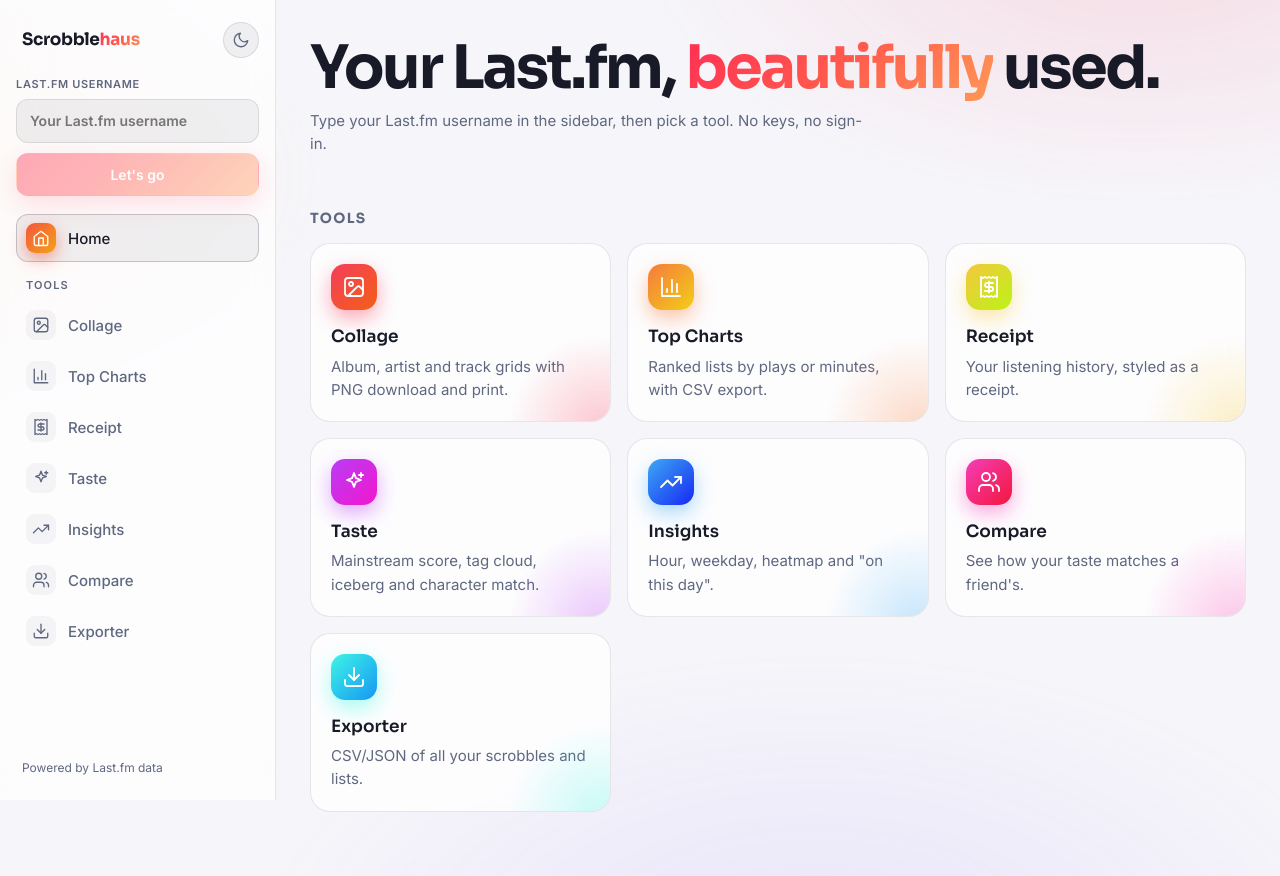
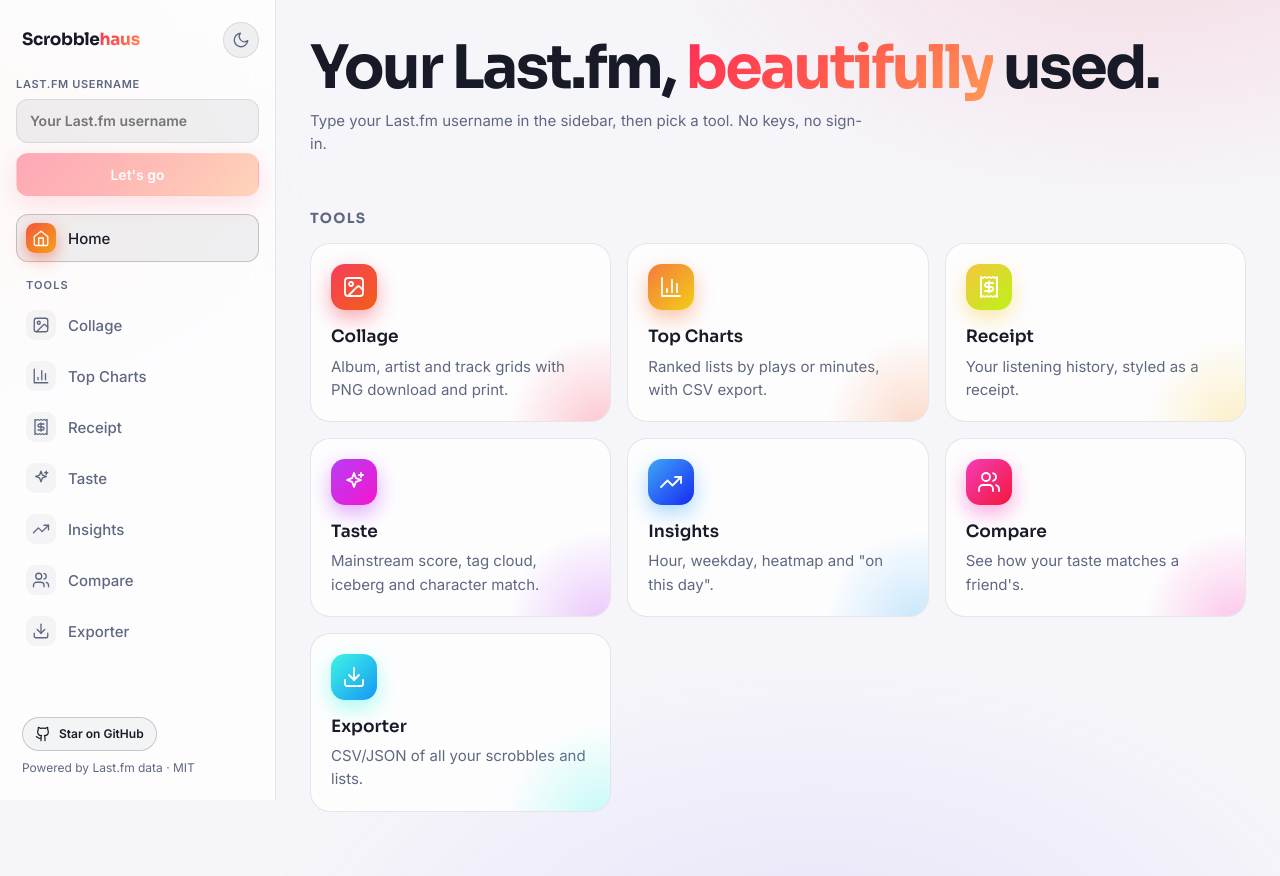
Before and after one commit to go-christianharrel/scrobblehaus, a SvelteKit app: page / in a window 1280 px wide. Built offline with nearby package versions, Linux system fonts and the light colour scheme.

Commit message:
feat: add GitHub links to sidebar and mobile header

```diff
--- a/src/lib/Icon.svelte
+++ b/src/lib/Icon.svelte
@@ -17,6 +17,8 @@
 			'<path d="M21 15v4a2 2 0 0 1-2 2H5a2 2 0 0 1-2-2v-4"/><polyline points="7 10 12 15 17 10"/><line x1="12" y1="15" x2="12" y2="3"/>',
 		compare:
 			'<path d="M16 21v-2a4 4 0 0 0-4-4H6a4 4 0 0 0-4 4v2"/><circle cx="9" cy="7" r="4"/><path d="M22 21v-2a4 4 0 0 0-3-3.87"/><path d="M16 3.13a4 4 0 0 1 0 7.75"/>',
+		github:
+			'<path d="M15 22v-4a4.8 4.8 0 0 0-1-3.5c3 0 6-2 6-5.5.08-1.25-.27-2.48-1-3.5.28-1.15.28-2.35 0-3.5 0 0-1 0-3 1.5-2.64-.5-5.36-.5-8 0C6 2 5 2 5 2c-.3 1.15-.3 2.35 0 3.5A5.403 5.403 0 0 0 4 9c0 3.5 3 5.5 6 5.5-.39.49-.68 1.05-.85 1.65-.17.6-.22 1.23-.15 1.85v4"/><path d="M9 18c-4.51 2-5-2-7-2"/>',
 		home: '<path d="m3 10 9-7 9 7v10a2 2 0 0 1-2 2H5a2 2 0 0 1-2-2z"/><path d="M9 22V12h6v10"/>'
 	};
 </script>
--- a/src/routes/+layout.svelte
+++ b/src/routes/+layout.svelte
@@ -8,6 +8,8 @@
 	import { fmt } from '#lib/util';
 	import { onMount, tick } from 'svelte';
 	import type { LayoutProps } from './$types';
+
+	const REPO_URL = 'https://github.com/go-christianharrel/scrobblehaus';
 
 	let { data, children }: LayoutProps = $props();
 	let draft = $state(settings.username);
@@ -153,6 +155,15 @@
 	<aside class="noprint">
 		<div class="top">
 			<a class="logo" href="/">Scrobble<span>haus</span></a>
+			<a
+				class="gh-icon"
+				href={REPO_URL}
+				target="_blank"
+				rel="noopener"
+				aria-label="View source on GitHub"
+			>
+				<Icon name="github" size={18} />
+			</a>
 			<button
 				class="theme"
 				onclick={toggleTheme}
@@ -289,7 +300,19 @@
 			{/each}
 		</nav>
 
-		<p class="credit">Powered by Last.fm data</p>
+		<div class="credit">
+			<a
+				class="gh"
+				href={REPO_URL}
+				target="_blank"
+				rel="noopener"
+				title="Free and open source. Star the repo to support it."
+			>
+				<Icon name="github" size={16} />
+				<span>Star on GitHub</span>
+			</a>
+			<p>Powered by Last.fm data · MIT</p>
+		</div>
 	</aside>
 
 	<main>
@@ -366,6 +389,40 @@
 		margin: auto 6px 0;
 		font-size: 12px;
 		color: var(--muted);
+		display: flex;
+		flex-direction: column;
+		gap: 8px;
+	}
+	.credit p {
+		margin: 0;
+	}
+	.gh {
+		display: inline-flex;
+		align-items: center;
+		gap: 8px;
+		width: fit-content;
+		padding: 7px 12px;
+		border-radius: 999px;
+		border: 1px solid var(--line2);
+		background: var(--panel);
+		color: var(--text);
+		font-weight: 600;
+		text-decoration: none;
+		transition:
+			background 0.15s,
+			border-color 0.15s;
+	}
+	.gh-icon {
+		display: none;
+		place-items: center;
+		width: 36px;
+		height: 36px;
+		border-radius: 50%;
+		color: var(--muted);
+	}
+	.gh:hover {
+		background: var(--hover);
+		border-color: var(--accent2);
 	}
 	.top {
 		display: flex;
@@ -596,6 +653,12 @@
 			padding: 10px 14px;
 			background: var(--aside-m);
 		}
+		.credit {
+			display: none;
+		}
+		.gh-icon {
+			display: grid;
+		}
 		.menu {
 			display: grid;
 		}
```
